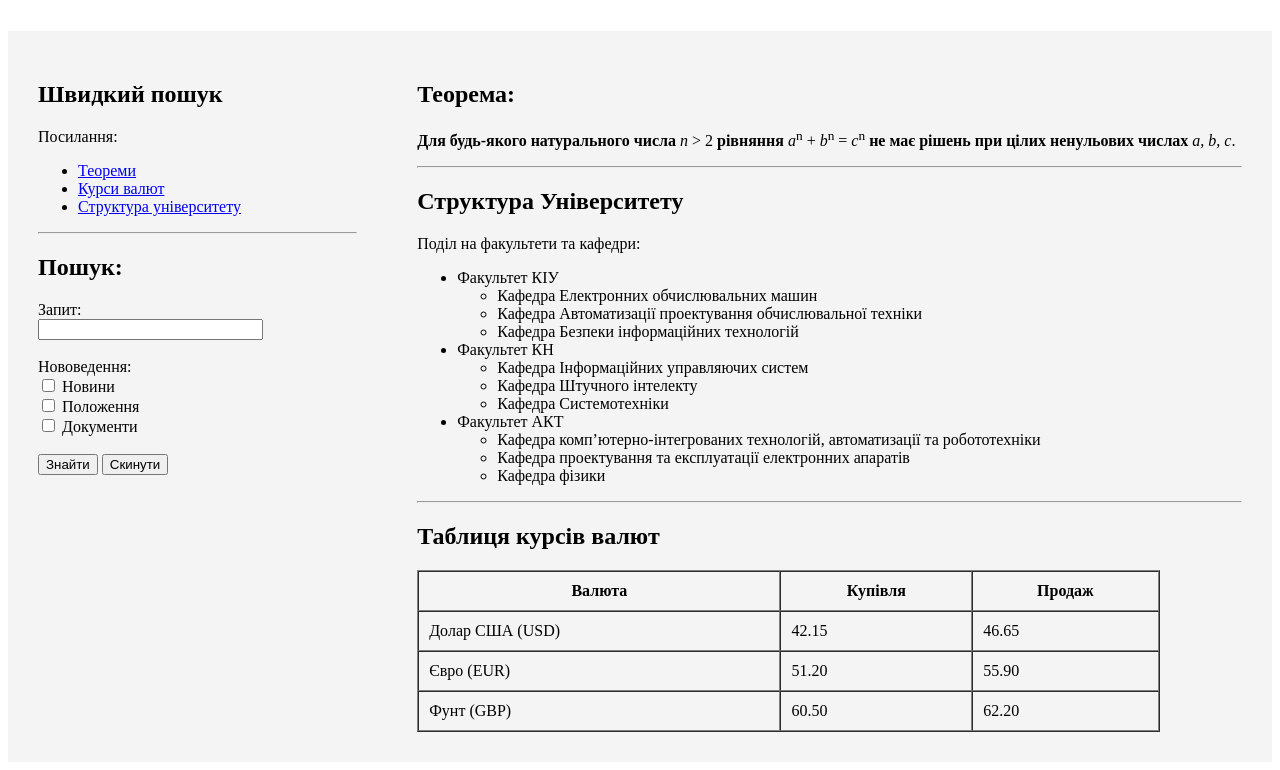
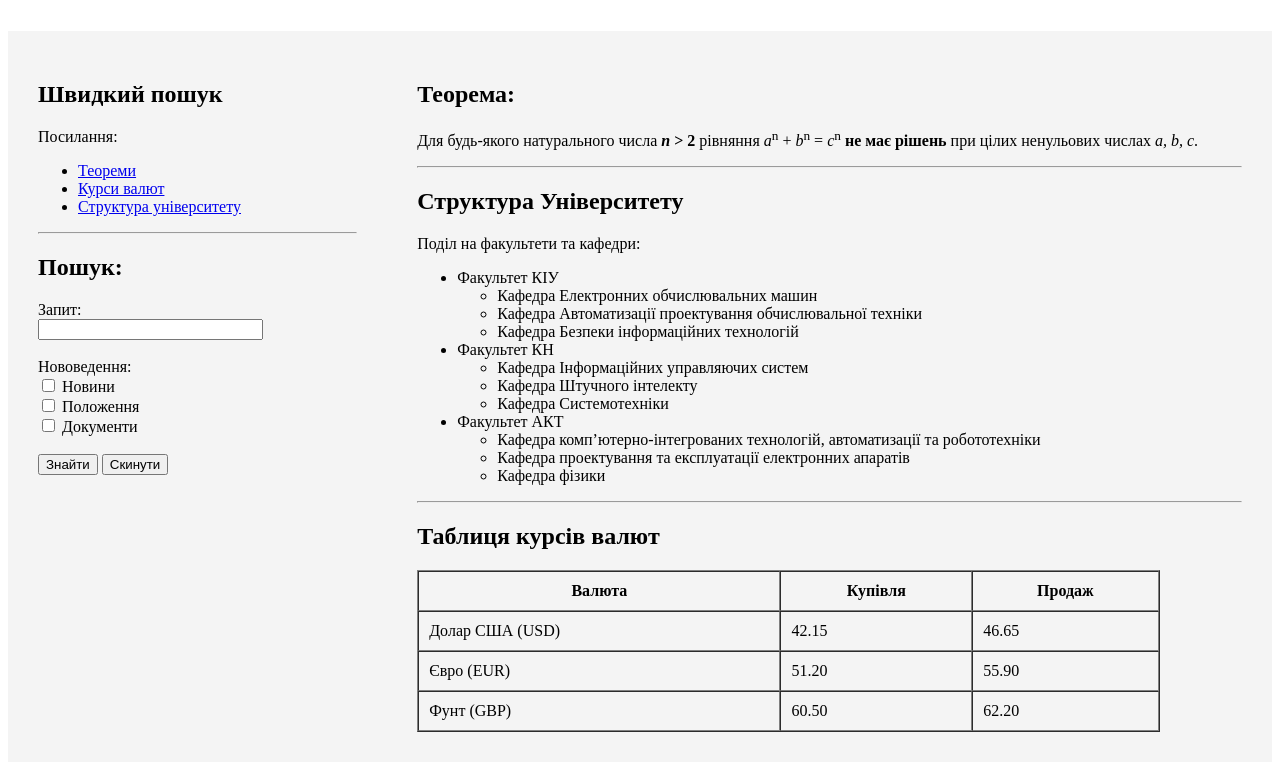
Before and after one commit to EdwardPechenka/Laba1KIYKI23VR, a plain HTML site: page index.html in a window 1280 px wide. Shown: the part 117-887 px from the top of the page. Drawn offline with Linux system fonts and the light colour scheme.

Commit message:
final first commit

```diff
--- a/index.html
+++ b/index.html
@@ -59,9 +59,9 @@
 
         <h2 id="theorem">Теорема:</h2>
         <p>
-          <strong>Для будь-якого натурального числа</strong> <i>n</i> &gt; 2
-          <strong>рівняння</strong> <i>a</i><sup>n</sup> + <i>b</i><sup>n</sup> = <i>c</i><sup>n</sup>
-          <strong>не має рішень при цілих ненульових числах</strong> <i>a, b, c</i>.
+          Для будь-якого натурального числа <strong><i>n</i> &gt; 2</strong>
+          рівняння <i>a</i><sup>n</sup> + <i>b</i><sup>n</sup> = <i>c</i><sup>n</sup>
+          <strong>не має рішень </strong> при цілих ненульових числах <i>a, b, c</i>.
         </p>
 
         <hr>
```
